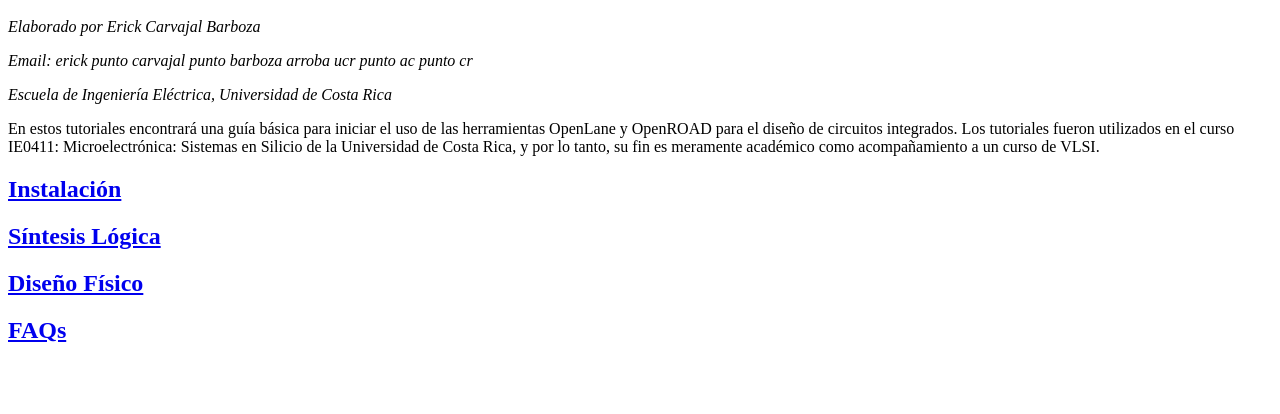
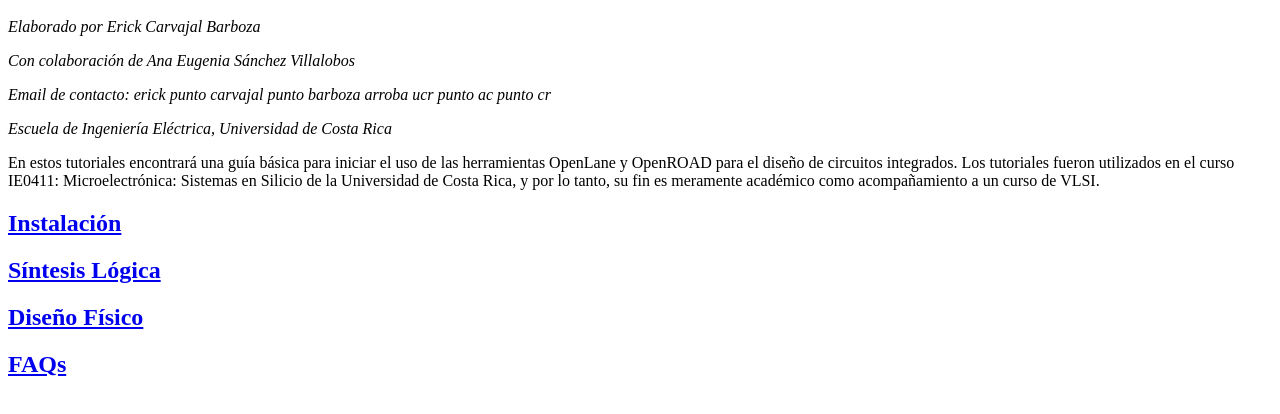
Before and after one commit to erickcb/erickcb.github.io, a plain HTML site: page index.html in a window 1280 px wide. Shown: the part 48-462 px from the top of the page. Drawn offline with Linux system fonts and the light colour scheme.

Commit message:
Agregando a Ana como colaboradora en el índice

```diff
--- a/index.html
+++ b/index.html
@@ -1,6 +1,7 @@
 <h1>Tutoriales de OpenLane/OpenROAD</h1>
 <p><i>Elaborado por Erick Carvajal Barboza</i></p>
-<p><i>Email: erick punto carvajal punto barboza arroba ucr punto ac punto cr </i></p>
+<p><i>Con colaboración de Ana Eugenia Sánchez Villalobos</i></p>
+<p><i>Email de contacto: erick punto carvajal punto barboza arroba ucr punto ac punto cr </i></p>
 <p><i>Escuela de Ingeniería Eléctrica, Universidad de Costa Rica</i></p>
 
 <p> En estos tutoriales encontrará una guía básica para iniciar el uso de
```
